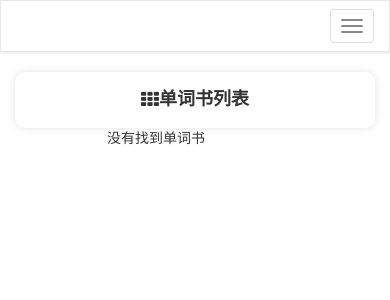
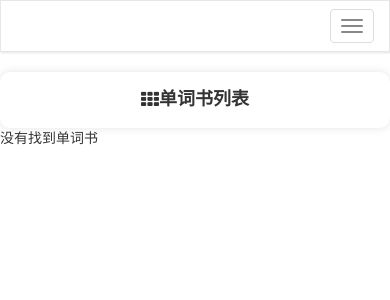
Before and after one commit to Oswald-H/vocabulary, a Django app: page / in a window 390 px wide. Shown: the top 300 px of the page. Run offline with Django 5.2, Linux system fonts and the light colour scheme; data that the repository does not hold is empty; some libraries are stand-ins or nearby versions.

Commit message:
适配手机2

```diff
--- a/book/templates/book/book_list.html
+++ b/book/templates/book/book_list.html
@@ -5,8 +5,6 @@
 
 <head>
     <meta charset="UTF-8">
-    <meta name="viewport" content="width=device-width, initial-scale=1.0">
-    <meta name="viewport" content="width=device-width, initial-scale=1">
     <meta name="viewport" content="width=device-width, initial-scale=1, maximum-scale=1, user-scalable=no">
     <title>单词书列表</title>
     <link rel="stylesheet" href="{% static 'plugins/bootstrap-3.4.1/css/bootstrap.css' %}"/>
@@ -25,6 +23,11 @@
             box-shadow: 0 0 8px #c3c3c373;
         }
 
+        .book{
+            margin-left: 92px;
+            margin-right: 92px;
+        }
+
         .cell {
             margin-top: 40px;
             margin-left: 18px;
@@ -39,6 +42,16 @@
 
         a{
             text-decoration: none;
+        }
+        @media (max-width: 500px) {
+            .book{
+                margin-left: 0;
+                margin-right: 0;
+            }
+            .container{
+                padding-left: 0;
+                padding-right: 0;
+            }
         }
     </style>
 </head>
@@ -83,7 +96,7 @@
         <i class="fa fa-th" aria-hidden="true"></i>单词书列表
     </div>
 
-    <div style="margin-left: 92px;margin-right: 92px;">
+    <div class="book">
         {% for book in book_list %}
 
             <a href="{% url 'word_list' index=forloop.counter %}?page=1">
```
Also changed, not shown: book/templates/book/word_list.html (+19 -4 lines).
